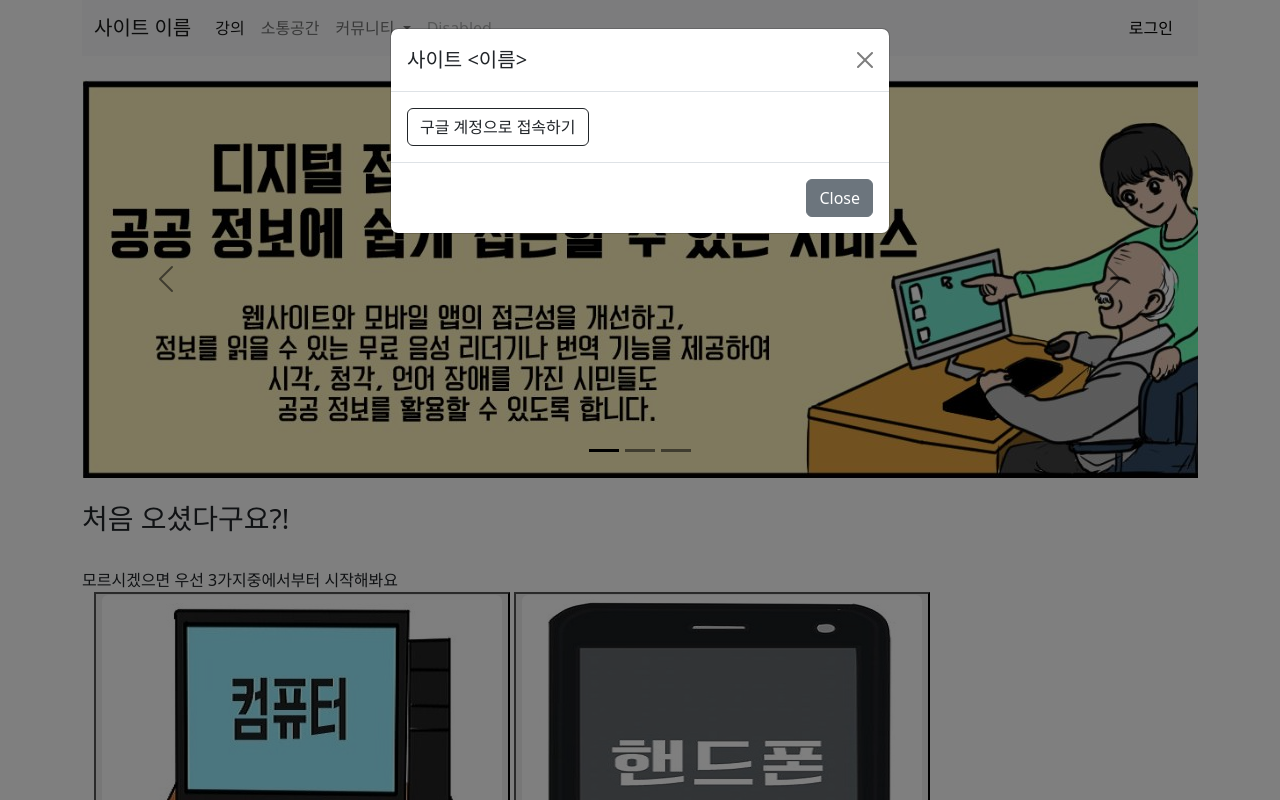
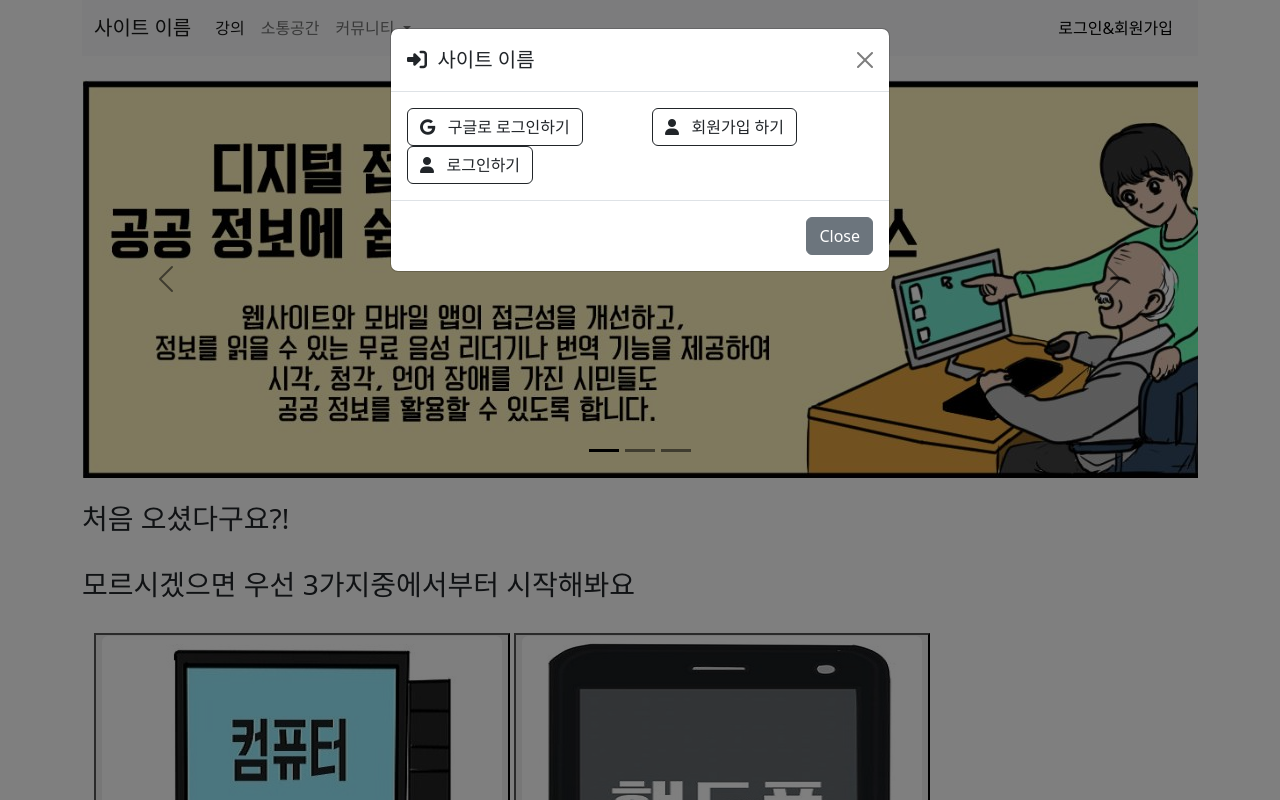
Before and after one commit to 201920962parksanghyeon/Hackathon_project, a Django app: page / in a window 1280 px wide, after a click on "로그인&회원가입". Run offline with Django 4.2, Linux system fonts and the light colour scheme; some libraries are stand-ins or nearby versions.

Commit message:
로그인과 회원가입 구현

```diff
--- a/hackathon_prj/urls.py
+++ b/hackathon_prj/urls.py
@@ -7,6 +7,7 @@ urlpatterns = [
     path("admin/", admin.site.urls),
     path("home/", include('home.urls')),
     path('', include('one_pages.urls')),
+    path('accounts/', include('allauth.urls')),
 
 ]
 urlpatterns += static(settings.STATIC_URL, document_root=settings.STATIC_ROOT)
--- a/one_pages/templates/one_pages/landing.html
+++ b/one_pages/templates/one_pages/landing.html
@@ -1,11 +1,13 @@
 <!-- 메인화면 페이지 -->
 <!D0CTYPE html>
 {% load static %}
+{% load socialaccount %}
 <html lang="ko">
 <head>
     <meta charset="UTF-8">
-    <title>home2</title>
+    <title>대문</title>
     <link rel="stylesheet" href="{% static 'one_pages/bootstrap/bootstrap.min.css' %}" media="screen">
+    <script src="https://kit.fontawesome.com/7c6eec18eb.js" crossorigin="anonymous"></script>
 </head>
 <div class="container">
 
@@ -37,26 +39,41 @@
             <li><a class="dropdown-item" href="/about_me/">자유 게시판</a></li>
           </ul>
         </li>
-        <li class="nav-item">
-          <a class="nav-link disabled">Disabled</a>
+      </ul>
+      <ul class="navbar-nav ml-auto">
+          {% if user.is_authenticated %}
+        <li class="nav-item dropdown">
+          <a class="nav-link dropdown-toggle" href="#" role="button" data-bs-toggle="dropdown" aria-expanded="false">
+            {{ user.username }}
+          </a>
+          <ul class="dropdown-menu">
+            <li><a class="dropdown-item" href="/accounts/logout/">Log out</a></li>
+          </ul>
         </li>
+       {% else %}
+<button type="button" class="btn btn-light" data-bs-toggle="modal" data-bs-target="#exampleModal">
+  로그인&회원가입
+</button>
+  {%  endif %}
       </ul>
-<button type="button" class="btn btn-light" data-bs-toggle="modal" data-bs-target="#exampleModal">
-  로그인
-</button>
+
                <!-- 네비게이션바 -->
 <!-- Modal -->
 <div class="modal fade" id="exampleModal" tabindex="-1" aria-labelledby="exampleModalLabel" aria-hidden="true">
   <div class="modal-dialog">
     <div class="modal-content">
       <div class="modal-header">
-        <h1 class="modal-title fs-5" id="exampleModalLabel">사이트 <이름></이름></h1>
+        <h1 class="modal-title fs-5" id="exampleModalLabel"><i class="fa-solid fa-right-to-bracket"></i>&nbsp 사이트 이름</h1>
         <button type="button" class="btn-close" data-bs-dismiss="modal" aria-label="Close"></button>
       </div>
       <div class="modal-body">
         <div class="row">
             <div class="col-md-6">
-                <button tpye="button" class="btn btn-outline-dark">구글 계정으로 접속하기</button>
+                <a role="button" class="btn btn-outline-dark" href="{%  provider_login_url 'google' %}"><i class="fa-brands fa-google"></i>&nbsp&nbsp 구글로 로그인하기</a>
+                <a role="button" class="btn btn-outline-dark" href="/accounts/login/"><i class="fa-solid fa-user"></i>&nbsp&nbsp 로그인하기</a>
+            </div>
+            <div class="col-md-6">
+                <a role="button" class="btn btn-outline-dark" href="/accounts/signup/"><i class="fa-solid fa-user"></i>&nbsp&nbsp 회원가입 하기</a>
             </div>
         </div>
       </div>
@@ -103,13 +120,12 @@
     <!-- 본문 -->
 </nav>
  <p><h3>처음 오셨다구요?!</h3><br>
-     모르시겠으면 우선 3가지중에서부터 시작해봐요</h2><br>
+    <h3> 모르시겠으면 우선 3가지중에서부터 시작해봐요</h3><br>
 <div class="container">
  <button type="button" class="btm_image" id="img_btn"><img src="{% static 'IMG/computer.jpg' %}" class="rounded float-start" alt="..."></button>
   <button type="button" class="btm_image" id="img_btn"><img src="{% static 'IMG/cellphone.jpg' %}" class="rounded mx-auto d-block" alt="..."></button>
   <button type="button" class="btm_image" id="img_btn"><img src="{% static 'IMG/kiosk.jpg' %}" class="rounded float-end" alt="..."></button>
 </div>
- </body>
 <script src="https://cdn.jsdelivr.net/npm/@popperjs/core@2.11.6/dist/umd/popper.min.js"
         integrity="sha384-oBqDVmMz9ATKxIep9tiCxS/Z9fNfEXiDAYTujMAeBAsjFuCZSmKbSSUnQlmh/jp3"
         crossorigin="anonymous"></script>
```
Also changed, not shown: hackathon_prj/settings.py (+16 -0 lines).
